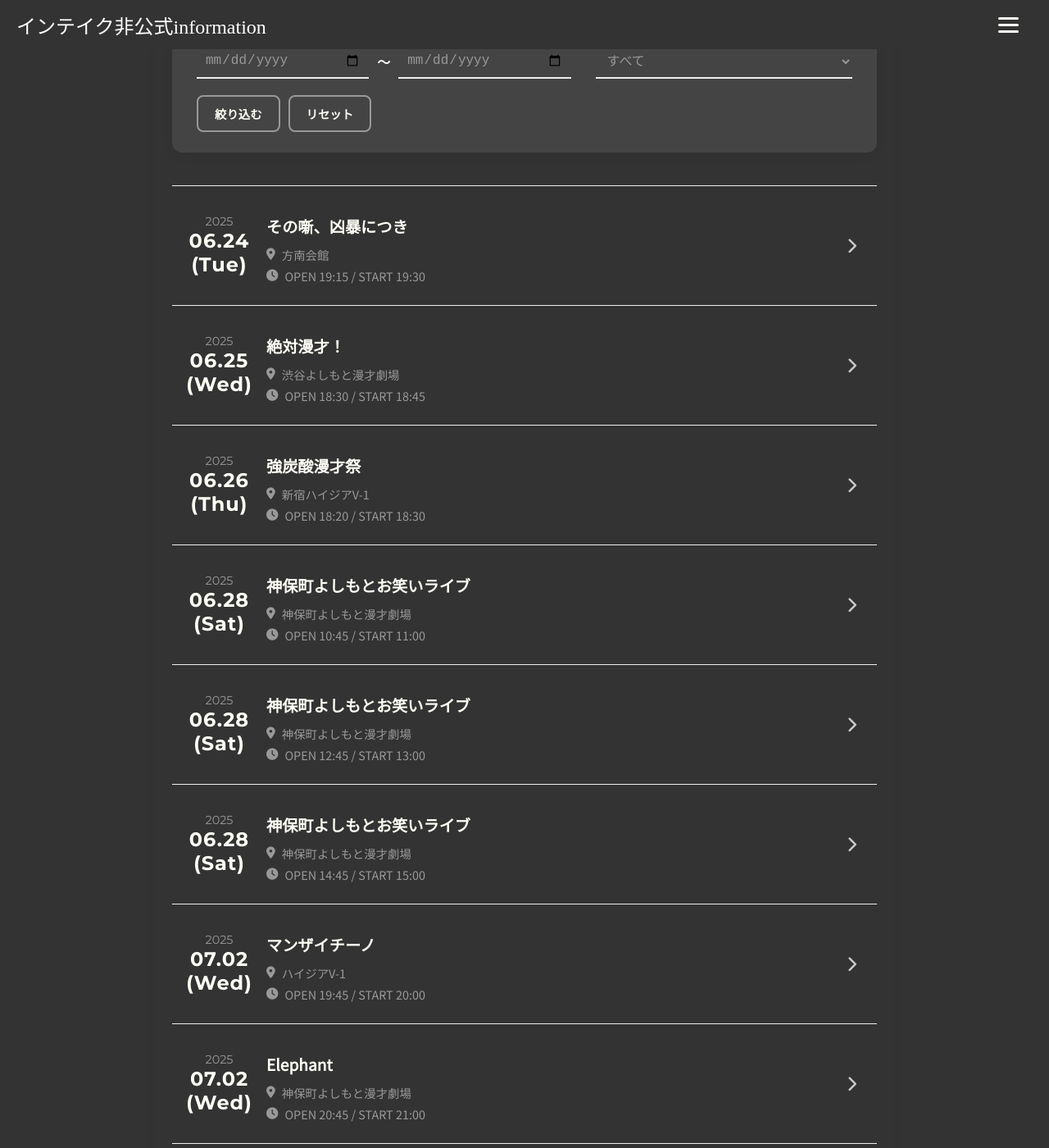
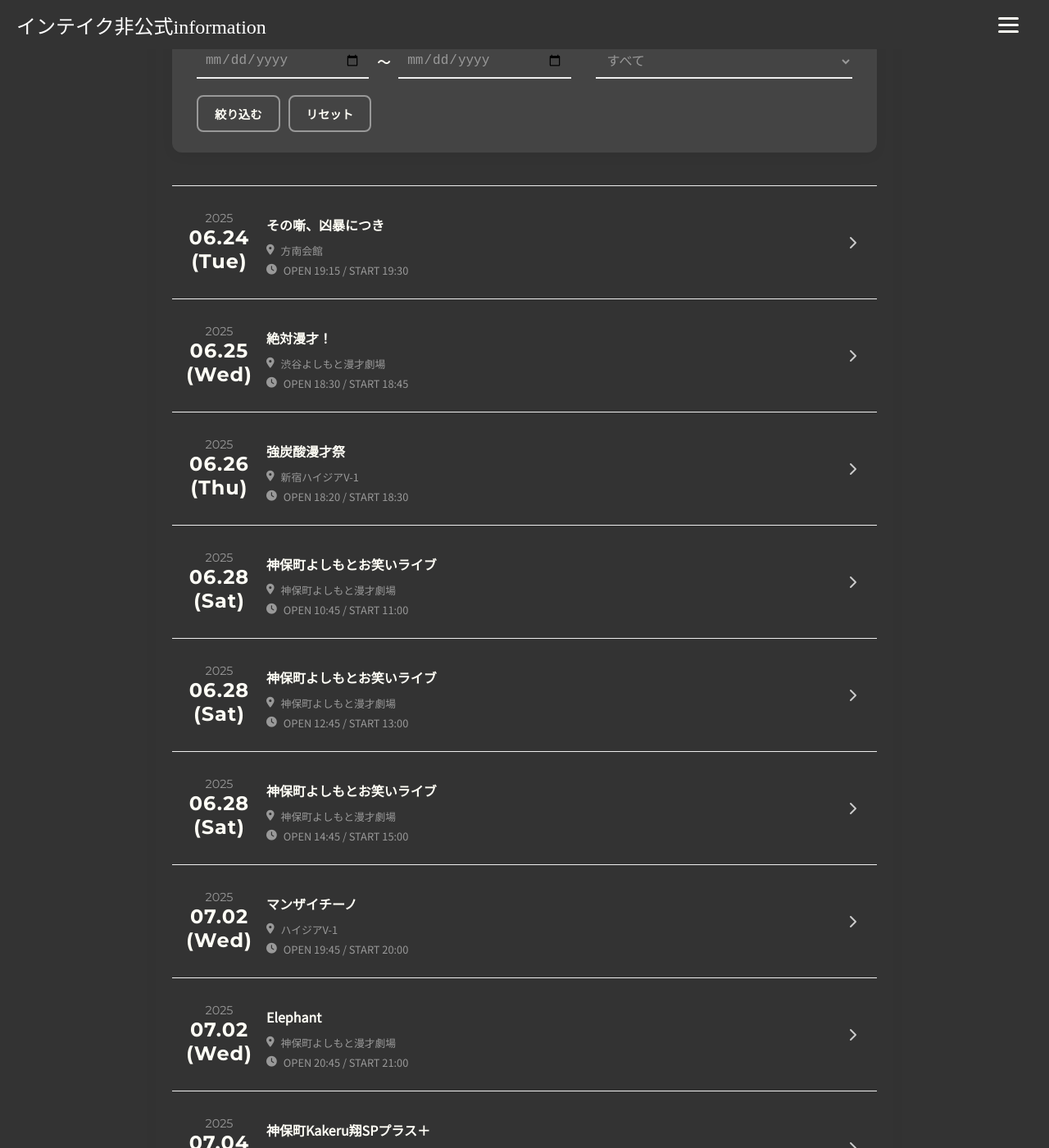
Before and after one commit to unofficial-info/intake_information, a Jekyll site: the page built from live.html, in a window 1280 px wide and 1400 px high, scrolled down 274 px. Shown: the whole window at 82% size. Built offline with Jekyll 4.4.1, drawn with Linux system fonts in a browser that asks for light colours; some web fonts are replaced.

Commit message:
fix ライプページの文字の大きさの調整

```diff
--- a/assets/css/style.css
+++ b/assets/css/style.css
@@ -601,12 +601,12 @@ body {
   flex-grow: 1; /* 残りのスペースを全て使う */
 }
 .live-title {
-  font-size: 1.2rem;
+  font-size: 1.0rem;
   font-weight: bold;
   margin: 10px 0;
 }
 .live-meta {
-  font-size: 0.9rem;
+  font-size: 0.8rem;
   color: #999;
   display: flex;
   flex-direction: column; /* スマホでは縦に並べる */
@@ -620,7 +620,7 @@ body {
 
 /* 右側：矢印アイコン */
 .live-arrow-icon {
-  font-size: 1.2rem;
+  font-size: 1.0rem;
   color: #ccc;
   padding: 0 10px;
 }
```
